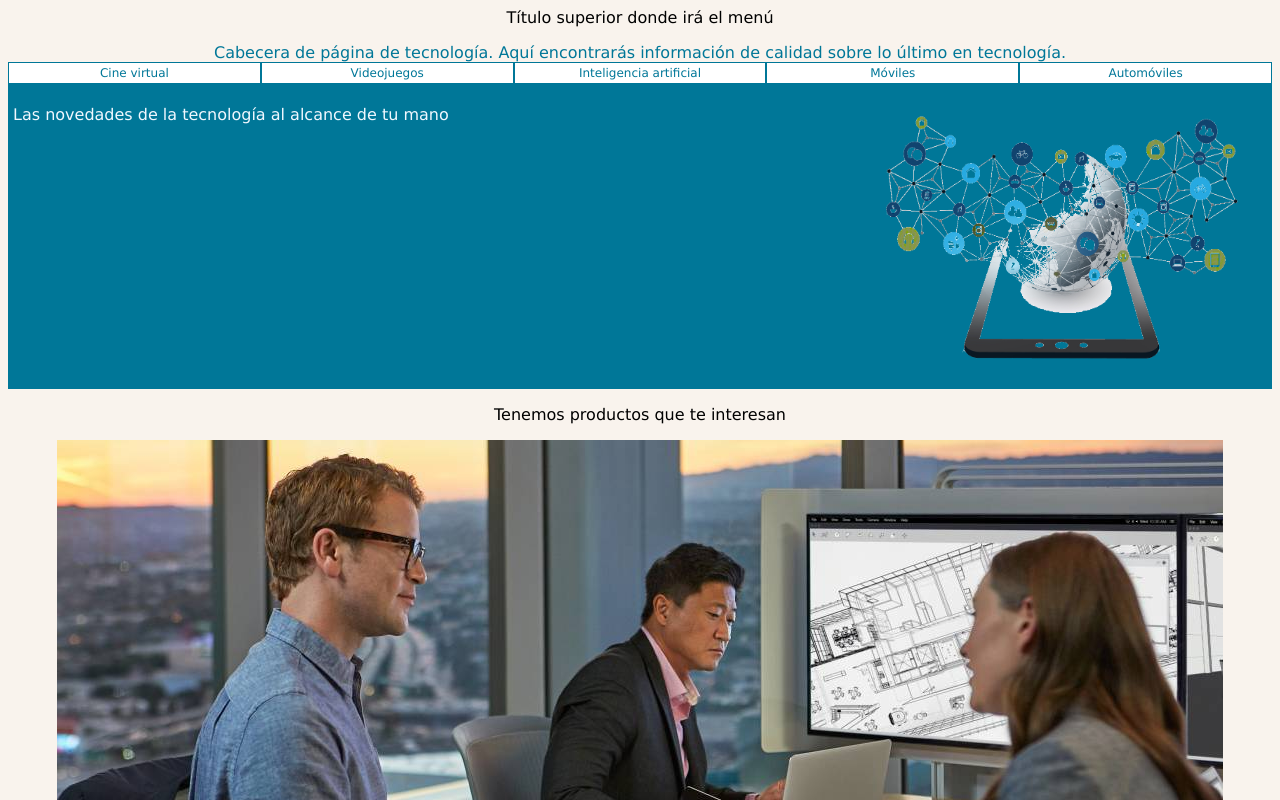
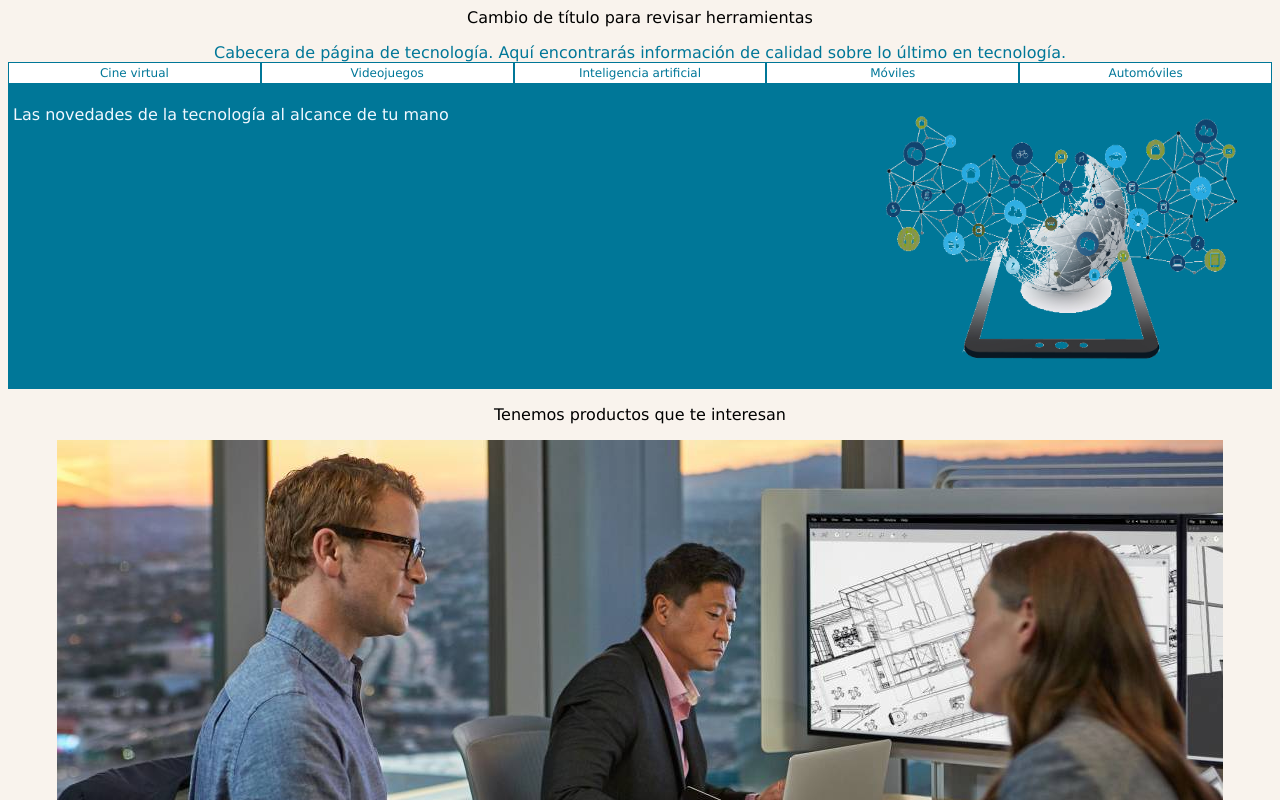
Before and after one commit to Caloeitor/blogtecnologia, a plain HTML site: page blogpost.html in a window 1280 px wide. Shown: the top 800 px of the page. Drawn offline with Linux system fonts and the light colour scheme.

Commit message:
Solo cambio de título para repasar pull y push
El título describe muy bien qué se hizo

```diff
--- a/blogpost.html
+++ b/blogpost.html
@@ -11,7 +11,7 @@
     <body>
 
         <script src="./blogpost.js"></script>
-        <p>Título superior donde irá el menú</p>
+        <p>Cambio de título para revisar herramientas</p>
     <div id="cabecera">Cabecera de página de tecnología. Aquí
         encontrarás información de calidad sobre lo último en tecnología.
     </div>
```
